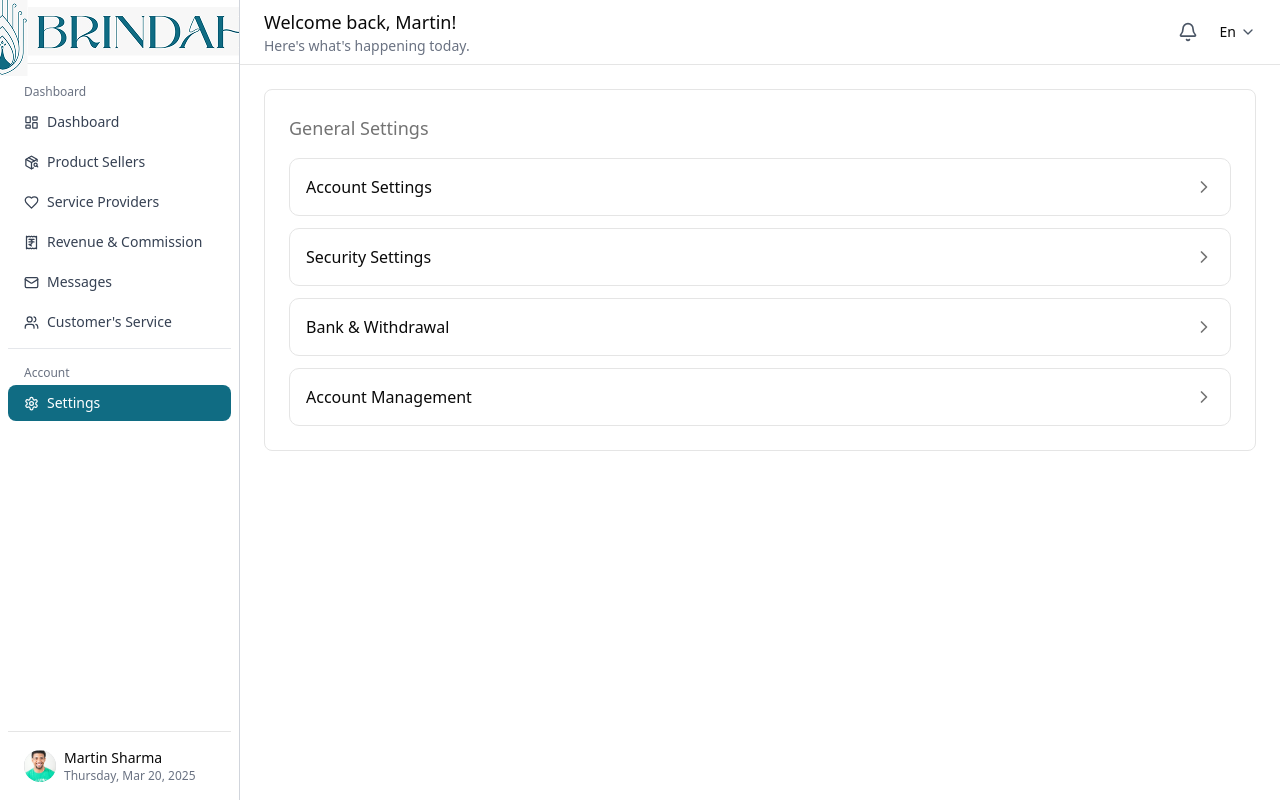
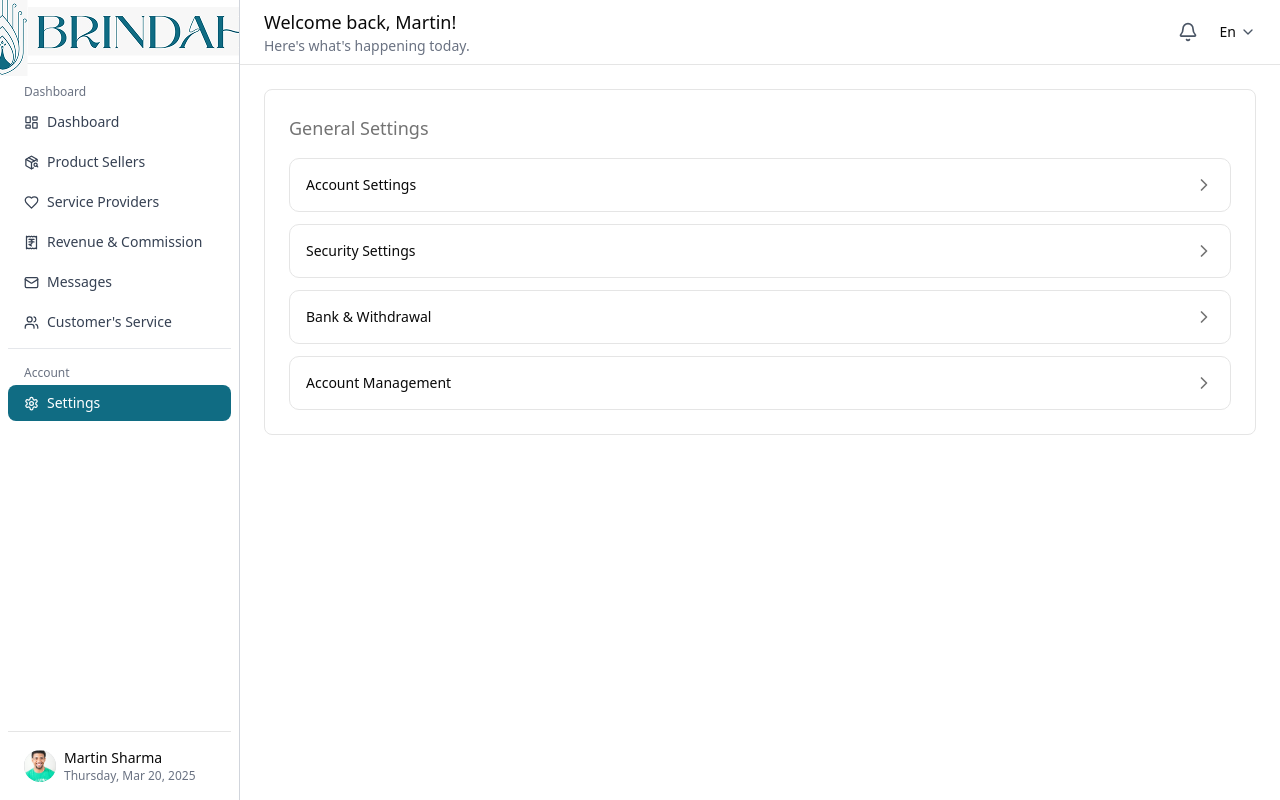
Before and after one commit to angadi12/BRINDHA-Dashboard, a Next.js app: page /settings in a window 1280 px wide. Built offline with nearby package versions, Linux system fonts and the light colour scheme; what @heroui/react would draw is missing.

Commit message:
All pages added

```diff
--- a/app/settings/page.js
+++ b/app/settings/page.js
@@ -24,7 +24,7 @@ function SettingsItem({ href, label }) {
       href={href}
       className="flex items-center justify-between p-4 rounded-lg border border-border bg-background hover:bg-accent/5 transition-colors"
     >
-      <span className="text-foreground">{label}</span>
+      <span className="text-foreground text-sm">{label}</span>
       <ChevronRight className="h-5 w-5 text-muted-foreground" />
     </Link>
   )
```
